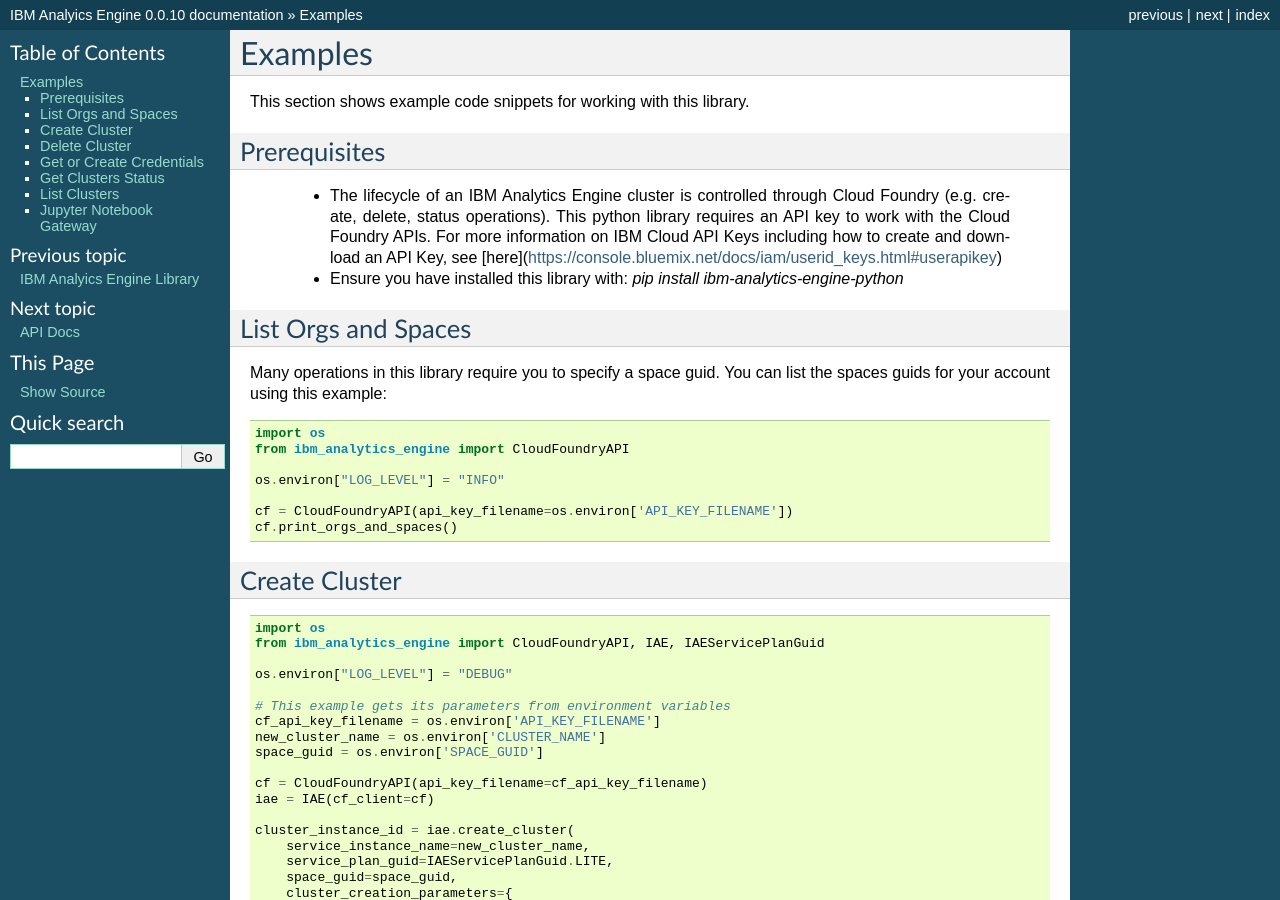
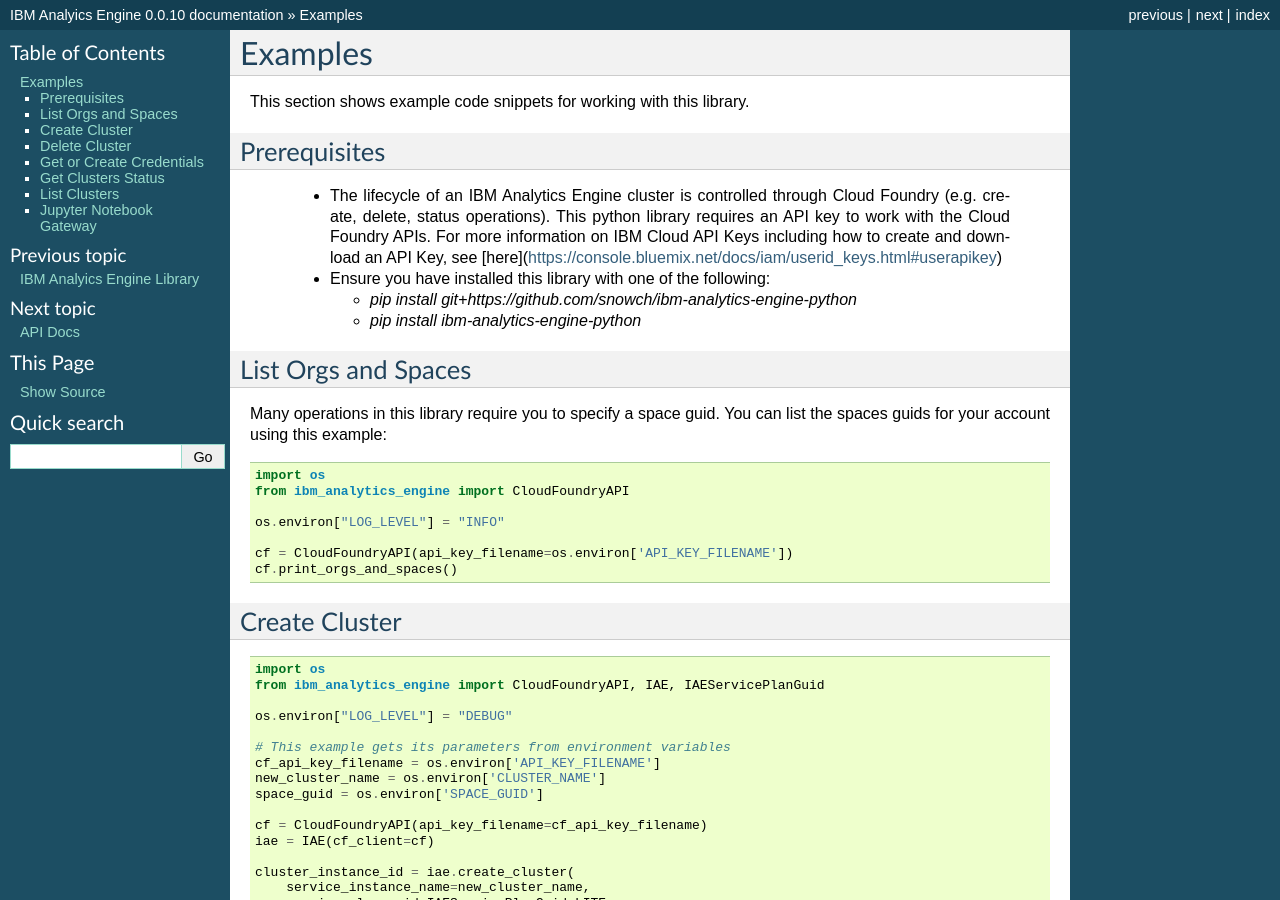
Before and after one commit to snowch/ibm-analytics-engine-python, a Sphinx documentation site: the page built from docs/examples.rst, in a window 1280 px wide and 900 px high. Built offline with Sphinx 7.4.7, drawn with Linux system fonts in a browser that asks for light colours.

Commit message:
add pip install from master

```diff
--- a/docs/examples.rst
+++ b/docs/examples.rst
@@ -9,7 +9,10 @@
 =============
 
  - The lifecycle of an IBM Analytics Engine cluster is controlled through Cloud Foundry (e.g. create, delete, status operations).  This python library requires an API key to work with the Cloud Foundry APIs.  For more information on IBM Cloud API Keys including how to create and download an API Key, see [here](https://console.bluemix.net/docs/iam/userid_keys.html#userapikey)
- - Ensure you have installed this library with: `pip install ibm-analytics-engine-python`
+ - Ensure you have installed this library with one of the following:
+
+   - `pip install git+https://github.com/snowch/ibm-analytics-engine-python`
+   - `pip install ibm-analytics-engine-python`
 
 ====================
 List Orgs and Spaces
```
